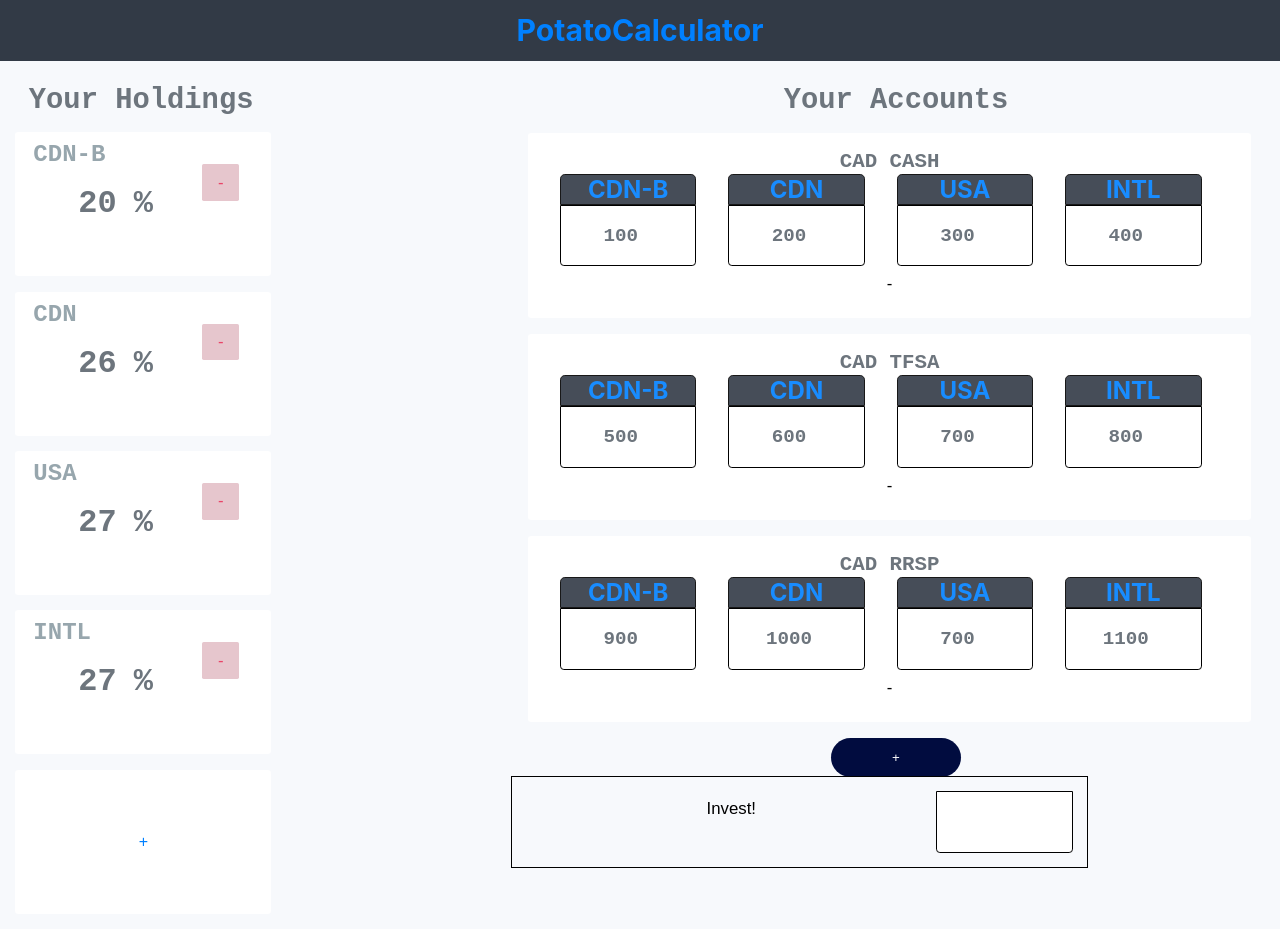
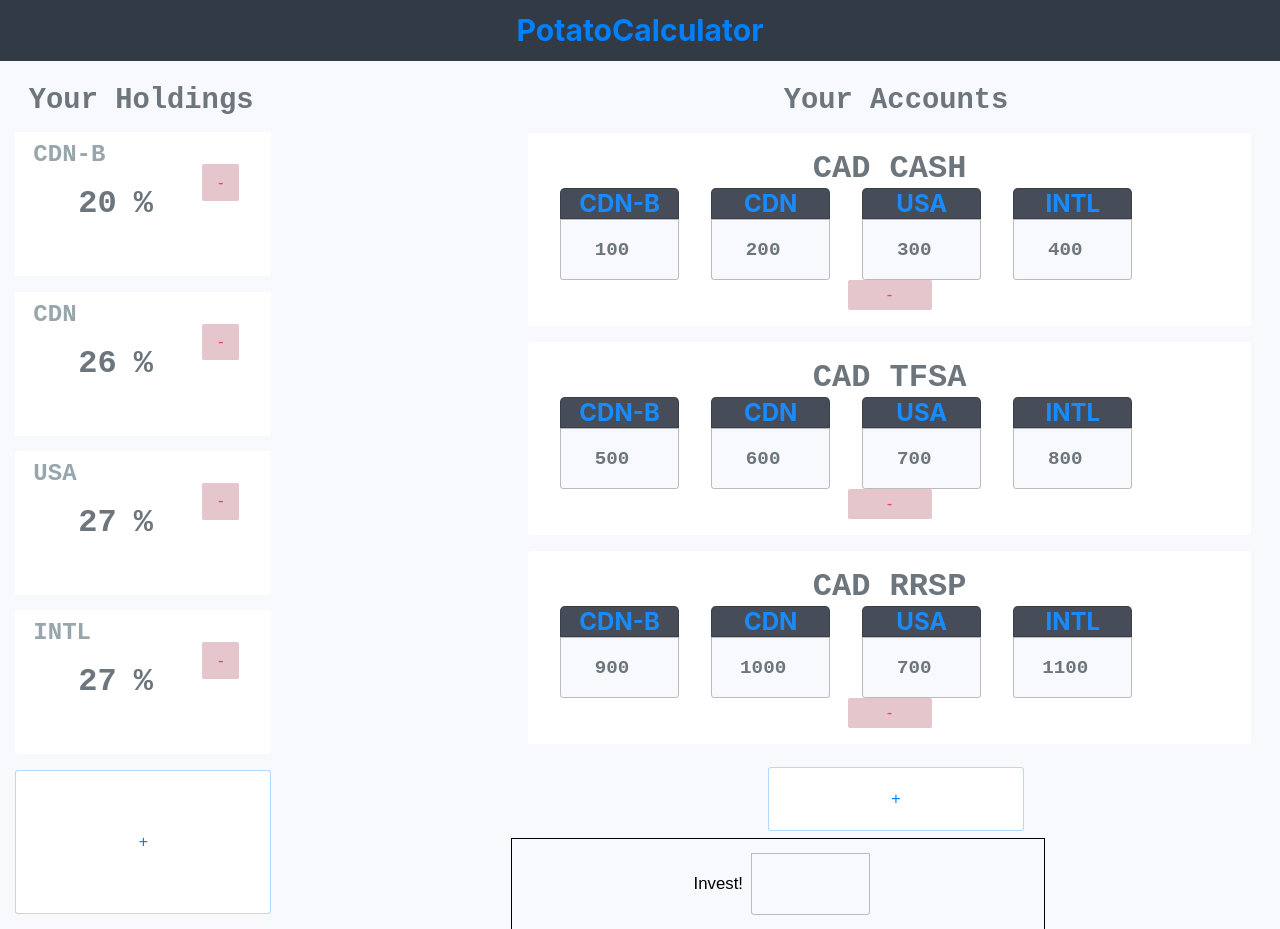
Before and after one commit to nikolamarunic/potatocalculator, a React (Create React App) app: page / in a window 1280 px wide. Built offline with nearby package versions, Linux system fonts and the light colour scheme.

Commit message:
redesigned the button for adding a new account as well as made the account itsel look 'good enough'

```diff
--- a/src/Components/Account/Account.css
+++ b/src/Components/Account/Account.css
@@ -9,16 +9,19 @@
 
 .Account-action {
   cursor: pointer;
-  padding: .5rem;
   font-size: 1.05rem;
-  transition: color .25s;
+  transition: background-color .25s;
   border: 0px;
-  background-color: rgba(0, 0, 0, 0);
-  color: black;
+  background-color: #e6c6cd;
+  color: #e94568;
+  height: 1.75em;
+  width: 5em;
+  border-radius: 0.1em;
+  align-items: center;
 }
 
 .Account-action:hover {
-  color: rgba(265, 265, 265, .5);
+  background-color: #e96a85;
 }
 
 .Account-information {
@@ -32,7 +35,7 @@
 }
 
 .entries {
-  min-width: 101%;
+  min-width: 100%;
   overflow: scroll;
   text-align: center;
   justify-content: space-evenly;
@@ -42,7 +45,7 @@
   border: 0;
   text-align: center;
   outline: none;
-  font-size: 1.3em;
+  font-size: 2em;
   font-family: "Courier New", Courier, monospace;
   color:#6d757d;
   font-weight: 900;
--- a/src/Components/AccountEntry/AccountEntry.css
+++ b/src/Components/AccountEntry/AccountEntry.css
@@ -5,22 +5,22 @@
   padding-right: 1em;
 }
 
-.AccountEntry-information {
+/* .Account-information {
   flex-grow: 1;
   flex-direction: row;
-
-}
+} */
 
 .value {
   text-align: center;
-  float: right;
-  border: 1px solid black;
+  /* float: right; */
+  border: 1px solid rgba(0, 0, 0, 0.25);
   padding-left: 1em;
   padding-right: 1em;
   height: 3em;
   border-radius: 0 0 .2em .2em;
   font-size: 1.5vw;
-  width: 5em;
+  width: 4.1em;
+  background-color: #f7f9fc;
   font-family: "Courier New", Courier, monospace;
   color:#6d757d;
   font-weight: 900;
@@ -33,7 +33,7 @@
 
 
   opacity: 90%;
-  border: 1px solid black;
+  border: 1px solid rgba(0, 0, 0, 0.25);
   padding-top: 0;
   margin:0;
   font-size: 1.5em;
--- a/src/Components/Accounts/Accounts.css
+++ b/src/Components/Accounts/Accounts.css
@@ -15,17 +15,20 @@
 }
 
 .AccountsButton {
+  align-items: left;
+  border: 1px solid rgba(256, 256, 256, 0.8);
+  font-size: 1em;
+  height: 4em; /* 7em and 14em might look better if not adding a line to the bottom*/
+  width: 16em;
+  background-color: white;
+  color: #0080ff;
+  border: 1px solid rgba(0, 128, 255, 0.3);
+  border-radius: 0.2em;
+  transition: background-color .25s;
+
+  margin:1%;
   cursor: pointer;
-  width: 8.11rem;
-  padding: .77rem 0;
-  border-radius: 54px;
-  background-color: #010c3f;
   text-align: center;
-  font-size: .833rem;
-  transition: background-color .25s;
-  border: 0px;
-  color: #fff;
-  font-weight: 500;
 }
 
 .accountsTitle {
@@ -37,7 +40,7 @@
 }
 
 .AccountsButton:hover {
-  background-color: rgba(108, 65, 233, .7);
+  background-color:rgba(0, 128, 255, 0.3);
 }
 
 @media only screen and (max-width: 1020px) {
--- a/src/Components/HoldingsList/HoldingsList.css
+++ b/src/Components/HoldingsList/HoldingsList.css
@@ -16,6 +16,7 @@
   width: 16em;
   background-color: white;
   color: #0080ff;
+  border: 1px solid rgba(0, 128, 255, 0.3);
   border-radius: 0.2em;
   transition: background-color .25s;
 
@@ -28,5 +29,5 @@
 }
 
 .HoldingsButton:hover {
-  background-color: #dcdefe;
+  background-color:rgba(0, 128, 255, 0.3);;
 }
```
